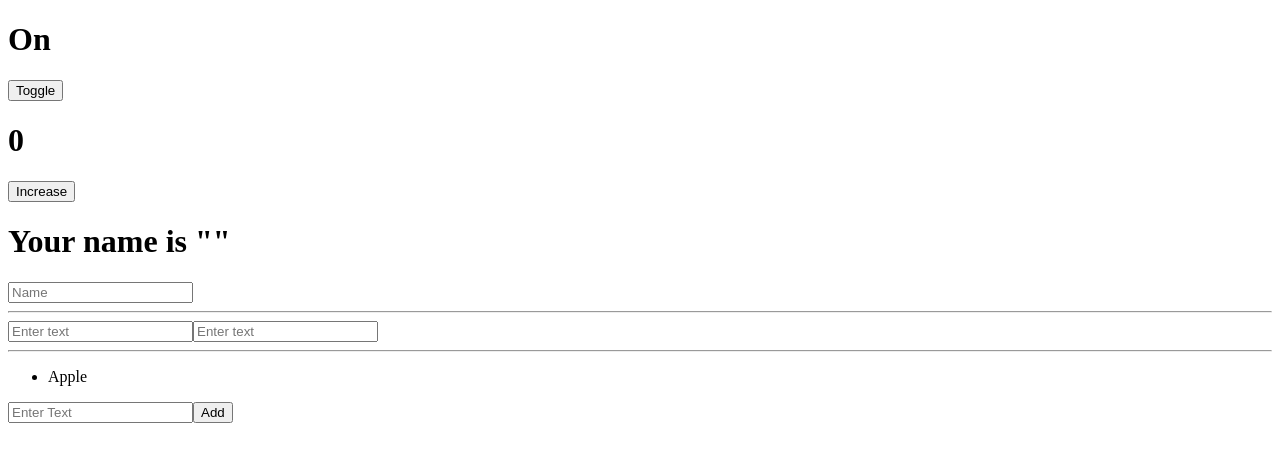
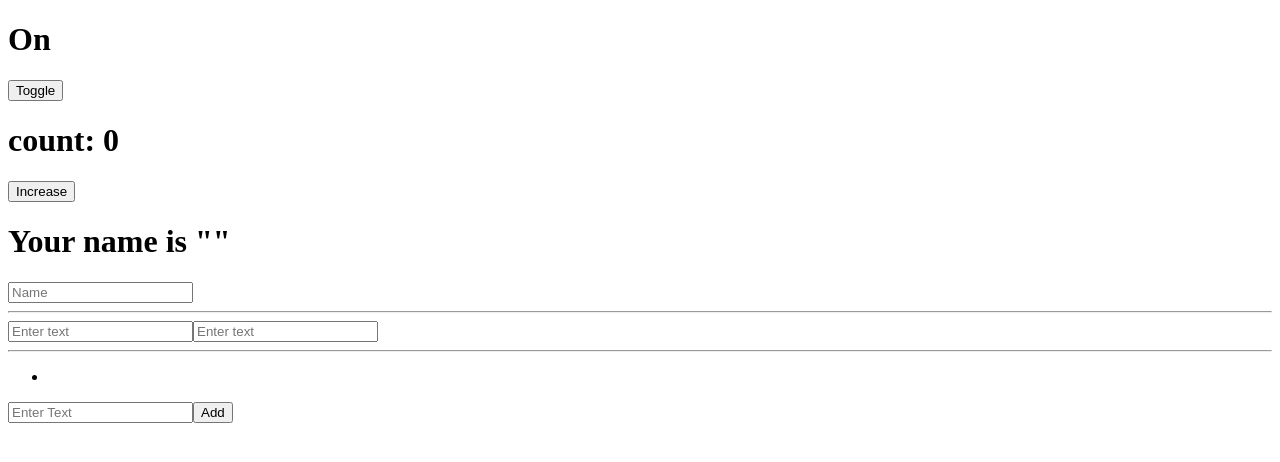
Before and after one commit to MadinaTadjidinova/my-first-app, a React (Create React App) app: page / in a window 1280 px wide. Shown: the top 462 px of the page. Built offline with nearby package versions, Linux system fonts and the light colour scheme.

Commit message:
Add a word "count"

```diff
--- a/src/01.03.2021/Counter.js
+++ b/src/01.03.2021/Counter.js
@@ -5,7 +5,7 @@ function Counter() {
 
     return(
         <div className="Counter">
-            <h1>{number}</h1>
+            <h1>count: {number}</h1>
             <button onClick={() => setNumber(number + 1)}>Increase</button>
         </div>
     )
--- a/src/01.03.2021/Switch.js
+++ b/src/01.03.2021/Switch.js
@@ -5,8 +5,8 @@ function Switch() {
 
     return (
         <div className="Switch">
-            <h1>On</h1>
-            <button onClick={() => setState(!state)}>Toggle</button>
+            <h1 onClick={() => setState(state = !state ? 'On' : 'Off')}>On</h1>
+            <button onClick={() => setState(state)}>Toggle</button>
         </div>
     )
     }
--- a/src/App.js
+++ b/src/App.js
@@ -5,7 +5,7 @@ import Counter from "./01.03.2021/Counter";
 import Name from "./01.03.2021/Name";
 import Text from "./01.03.2021/Text";
 
-import ToDoList from "./home_work/TodoList";
+import TodoList from "./home_work/TodoList";
 
 
 function App() {
@@ -18,7 +18,7 @@ function App() {
       <hr />
       <Text />
       <hr />
-      <ToDoList />
+      <TodoList />
 
     </div>
   )
--- a/src/home_work/ToDoList.js
+++ b/src/home_work/ToDoList.js
@@ -1,17 +1,17 @@
 import { useState } from "react"
 
 function TodoList() {
-    let [list, setList] = useState(["Apple"]);
+    let [list, setList] = useState([""]);
     let [li , setLi] = useState('')
     return (
         <div className="TodoList">
-            <ul><li>{list}</li></ul>
+            <ul><li>{li}</li></ul>
             <input
             type="text"
             placeholder="Enter Text"
             />
 
-            <button>Add</button>
+            <button onClick={() => setList}>Add</button>
         </div>
     )
 }
```
